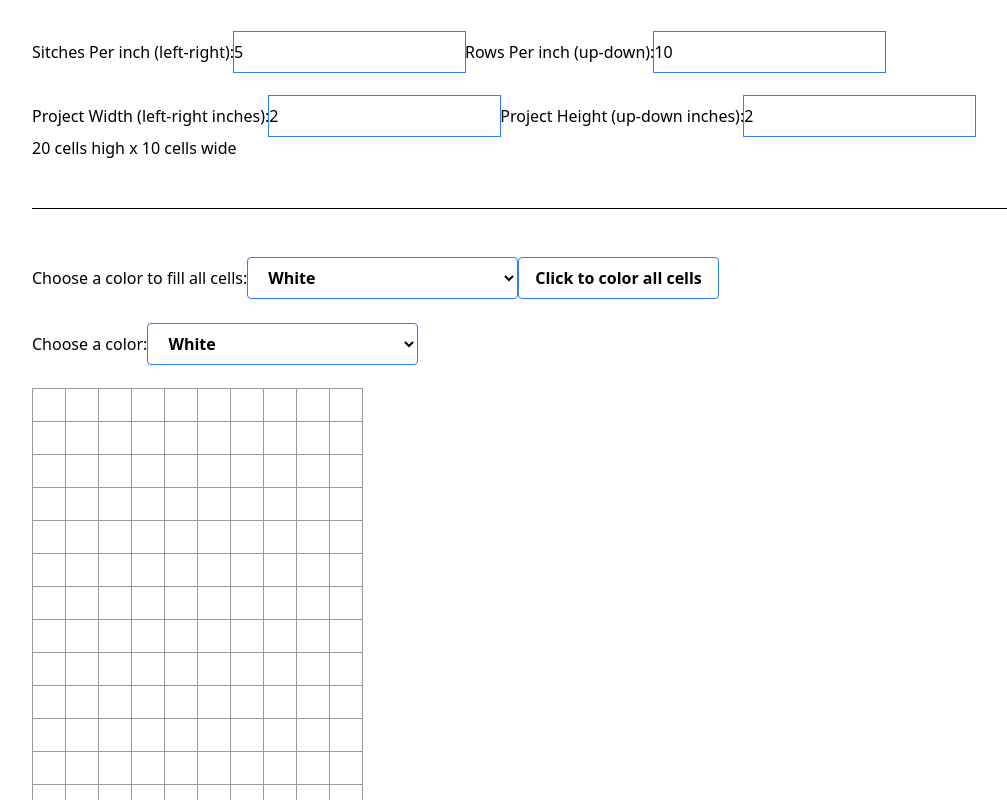
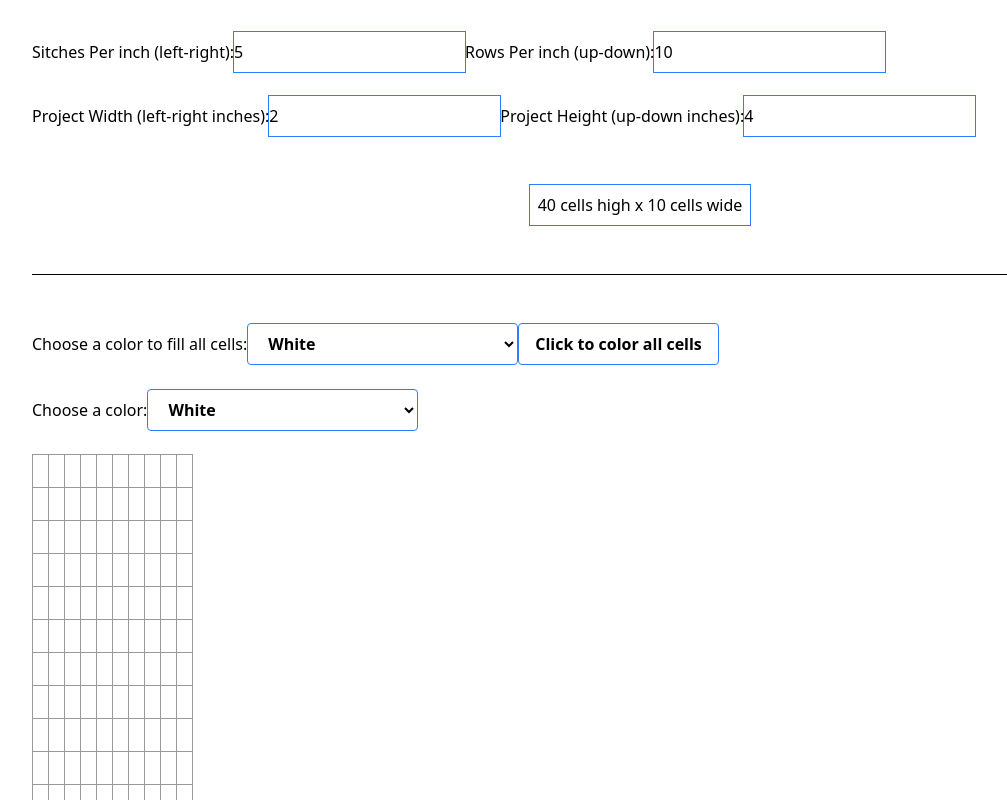
Before and after one commit to aliunwala/knitting, a Next.js app: page / in a window 1280 px wide. Shown: the top 800 px of the page, without its empty margins (0-1007 px from the left). Built offline with nearby package versions, Linux system fonts and the light colour scheme.

Commit message:
Moving board state into helper function, making the board cells shrink depending on ratio of inches the user asks for

```diff
--- a/src/app/components/board.tsx
+++ b/src/app/components/board.tsx
@@ -5,10 +5,10 @@ import { useEffect, useState } from "react";
 import {
   copyTextToClipboard,
   downloadText,
+  initalBoardState,
   modify2DArray,
 } from "../utils/helperFunctions";
 import ColorSelect from "./select";
-
 export default function Board() {
   const colorsEnum = {
     White: "#FFFFFF",
@@ -21,20 +21,13 @@ export default function Board() {
   const [stichesPerInch, setStichesPerInch] = useState(5);
   const [rowsPerInch, setRowsPerInch] = useState(10);
   const [projectWidth, setProjectWidth] = useState(2);
-  const [projectHeight, setProjectHeight] = useState(2);
+  const [projectHeight, setProjectHeight] = useState(4);
   const [fillColor, setFillColor] = useState("#FFFFFF");
   const [cellColor, setCellColor] = useState("#FFFFFF");
   const [userSavedBoardState, setUserSavedBoardState] = useState("");
   const rowLen = stichesPerInch * projectWidth;
   const rowNum = rowsPerInch * projectHeight;
 
-  function initalBoardState(rowLen: number, rowNum: number, color = "#FFFFFF") {
-    const boardState: Array<{ color: string }>[] = []; //Array(rowNum).fill(Array(rowLen).fill("x"));
-    for (let i = 0; i < rowNum; i++) {
-      boardState.push(new Array(rowLen).fill({ color: color }));
-    }
-    return boardState;
-  }
   const [board, setBoard] = useState(initalBoardState(rowLen, rowNum));
 
   useEffect(() => {
@@ -78,9 +71,6 @@ export default function Board() {
       ></input>
       <br></br>
       <br></br>
-      {/* <hr></hr>
-      <br></br>
-      <br></br> */}
       <label htmlFor="ProjectWidth">Project Width (left-right inches):</label>
       <input
         type="number"
@@ -107,7 +97,11 @@ export default function Board() {
         className="outline-solid outline outline-blue-500 h-10"
       ></input>
       <br></br>
-      <div>{`${rowNum} cells high x ${rowLen} cells wide`}</div>
+      <br></br>
+      <br></br>
+      <div className="flex items-center justify-center">
+        <div className="border-blue-500 border p-2">{`${rowNum} cells high x ${rowLen} cells wide`}</div>
+      </div>
       <br></br>
       <br></br>
       <hr></hr>
@@ -148,6 +142,8 @@ export default function Board() {
                   row={row}
                   col={col}
                   cellColor={board[row][col].color}
+                  projectWidth={projectWidth}
+                  projectHeight={projectHeight}
                   handleCellClick={(e) => handleCellClick(e, row, col)}
                 ></Cell>
               );
--- a/src/app/components/cell.tsx
+++ b/src/app/components/cell.tsx
@@ -6,6 +6,8 @@ type CellProps = {
   row?: number;
   col?: number;
   cellColor?: string;
+  projectWidth: number;
+  projectHeight: number;
 };
 
 export default function Cell({
@@ -13,15 +15,29 @@ export default function Cell({
   row,
   col,
   cellColor,
+  projectWidth,
+  projectHeight,
   handleCellClick,
 }: CellProps) {
   // function onMouseOverHandler() {
   //   console.log("onMouseOverHandler");
   // }
+  let cellWidth = 34;
+  let cellHeight = 34;
+  if (projectHeight > projectWidth) {
+    cellWidth = Math.floor(cellWidth * (projectWidth / projectHeight));
+  }
+  if (projectWidth > projectHeight) {
+    cellHeight = Math.floor(cellHeight * (projectHeight / projectWidth));
+  }
   return (
     <div
       className="cell"
-      style={{ background: cellColor }}
+      style={{
+        background: cellColor,
+        height: `${cellHeight}px`,
+        width: `${cellWidth}px`,
+      }}
       onClick={handleCellClick}
       // onMouseOver={onMouseOverHandler}
     ></div>
--- a/src/app/globals.css
+++ b/src/app/globals.css
@@ -6,12 +6,12 @@
   font-size: 24px;
   font-weight: bold;
   line-height: 34px;
-  height: 34px;
+  /* height: 34px; */
   margin-right: -1px;
   margin-top: -1px;
   padding: 0;
   text-align: center;
-  width: 34px;
+  /* width: 34px; */
 }
 .button{
   border: 1px solid black;
--- a/src/app/utils/helperFunctions.tsx
+++ b/src/app/utils/helperFunctions.tsx
@@ -67,3 +67,15 @@ export function downloadText(
   a.download = fileName;
   a.click();
 }
+
+export function initalBoardState(
+  rowLen: number,
+  rowNum: number,
+  color = "#FFFFFF"
+) {
+  const boardState: Array<{ color: string }>[] = []; //Array(rowNum).fill(Array(rowLen).fill("x"));
+  for (let i = 0; i < rowNum; i++) {
+    boardState.push(new Array(rowLen).fill({ color: color }));
+  }
+  return boardState;
+}
```
